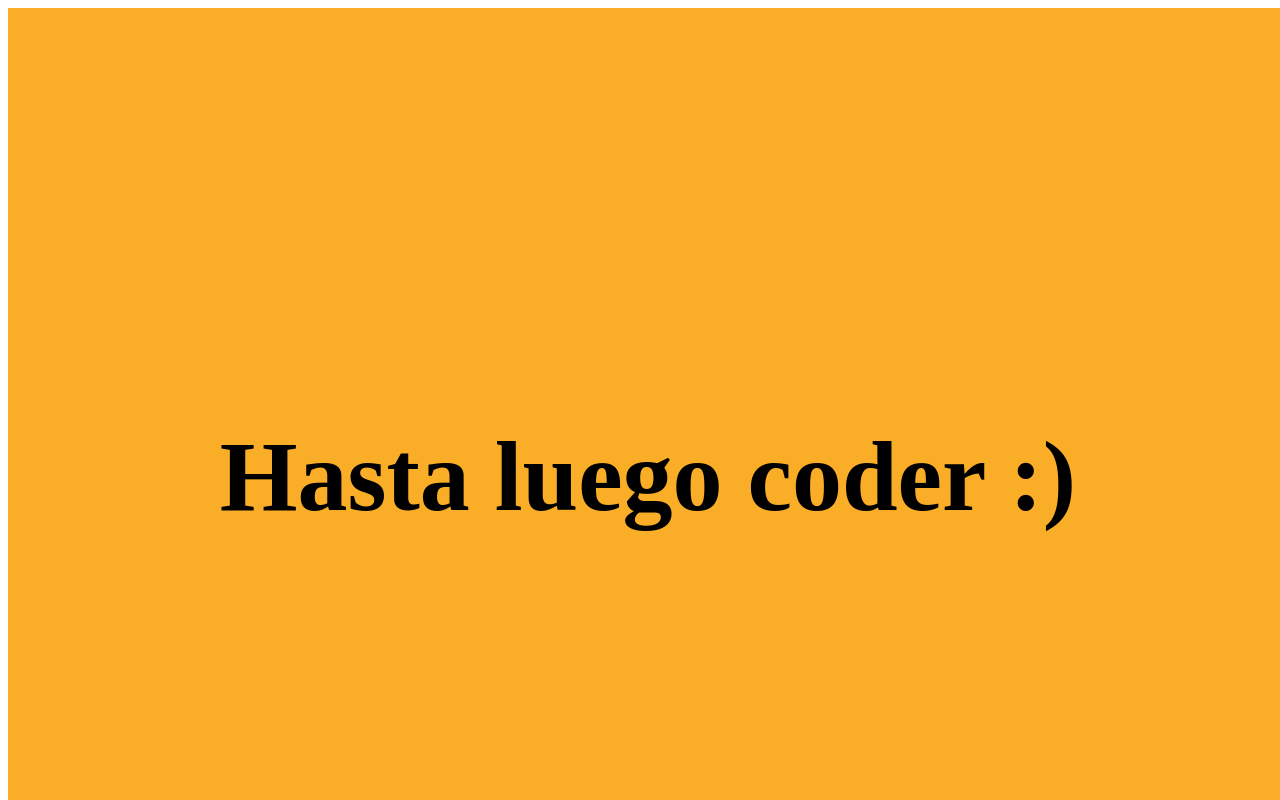
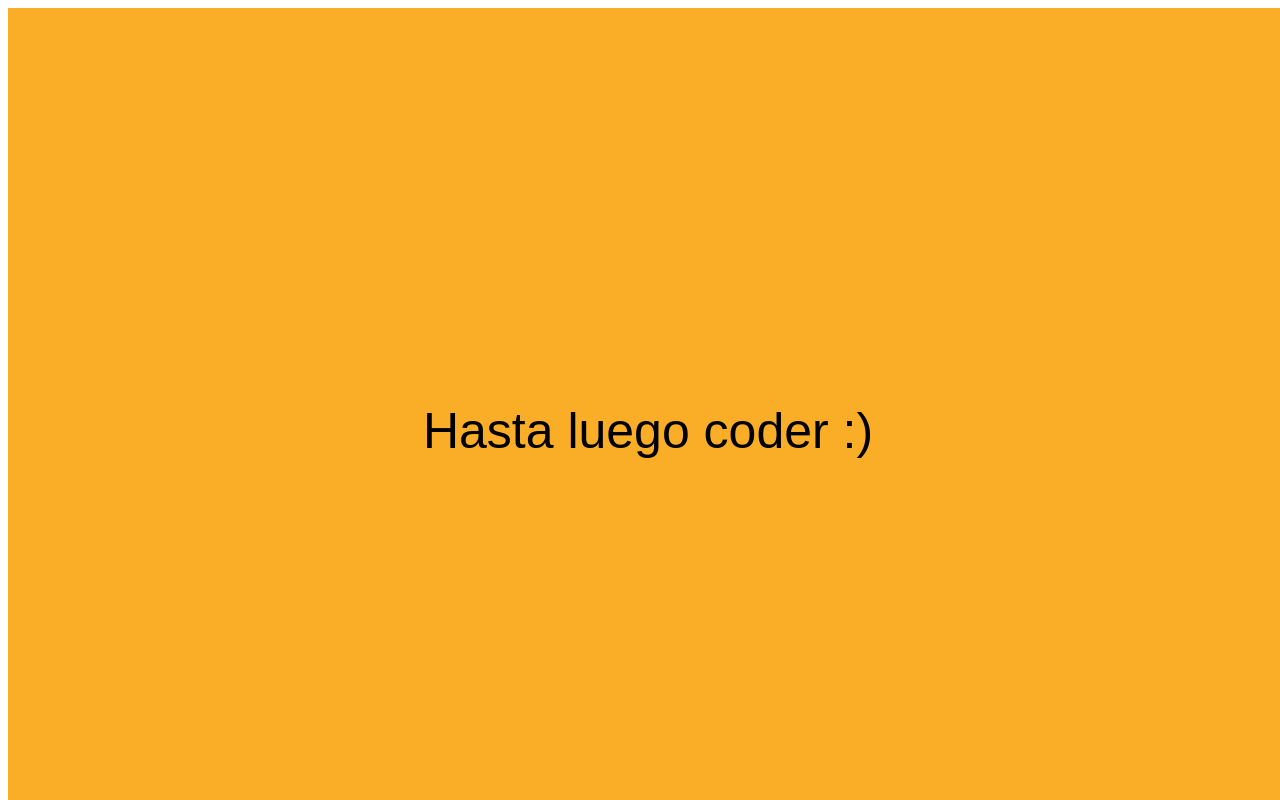
Before and after one commit to flordeciruela/capitan_1, a plain HTML site: page exit.html in a window 1280 px wide. Shown: the top 800 px of the page. Drawn offline with Linux system fonts and the light colour scheme.

Commit message:
eliminando codigo no utilizado

```diff
--- a/assets/js/app.js
+++ b/assets/js/app.js
@@ -1,8 +1,3 @@
-/*
-function exit() {
-	document.getElementById("myDropdown").classList.toggle("show");
-}*/
-
 
 //Drop
 function myFunction() {
--- a/exit.html
+++ b/exit.html
@@ -3,6 +3,8 @@
   <head>
       <style>
     .div-salir-coder{
+      margin: 0px;
+      font-family: 'Raleway', sans-serif;
       width: 100vw;
       height: 100vh;
       background-color: #FAAE27;
@@ -13,8 +15,8 @@
       </style>
   </head>
   <body>
-    <div id="salir" class="div-salir-coder">
-    <h1>Hasta luego coder :)</h1>
+    <div class="div-salir-coder">
+    <p>Hasta luego coder :)</p>
     </div>
   </body>
 </html>
```
